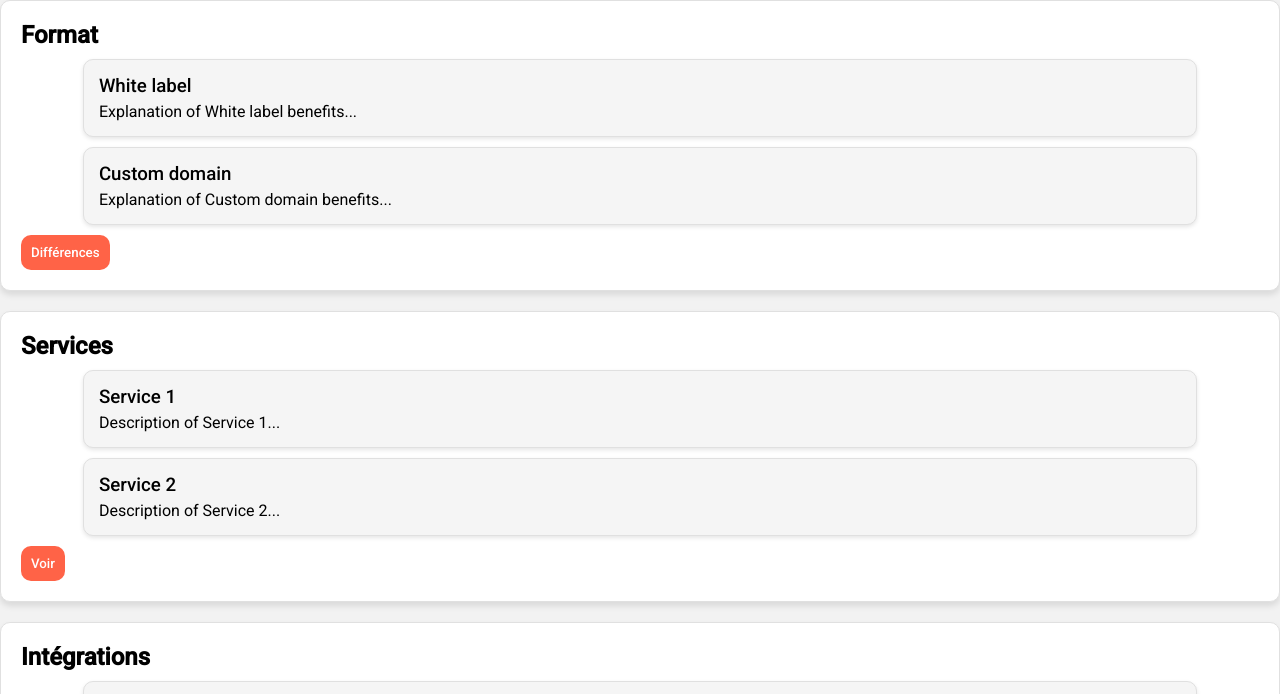
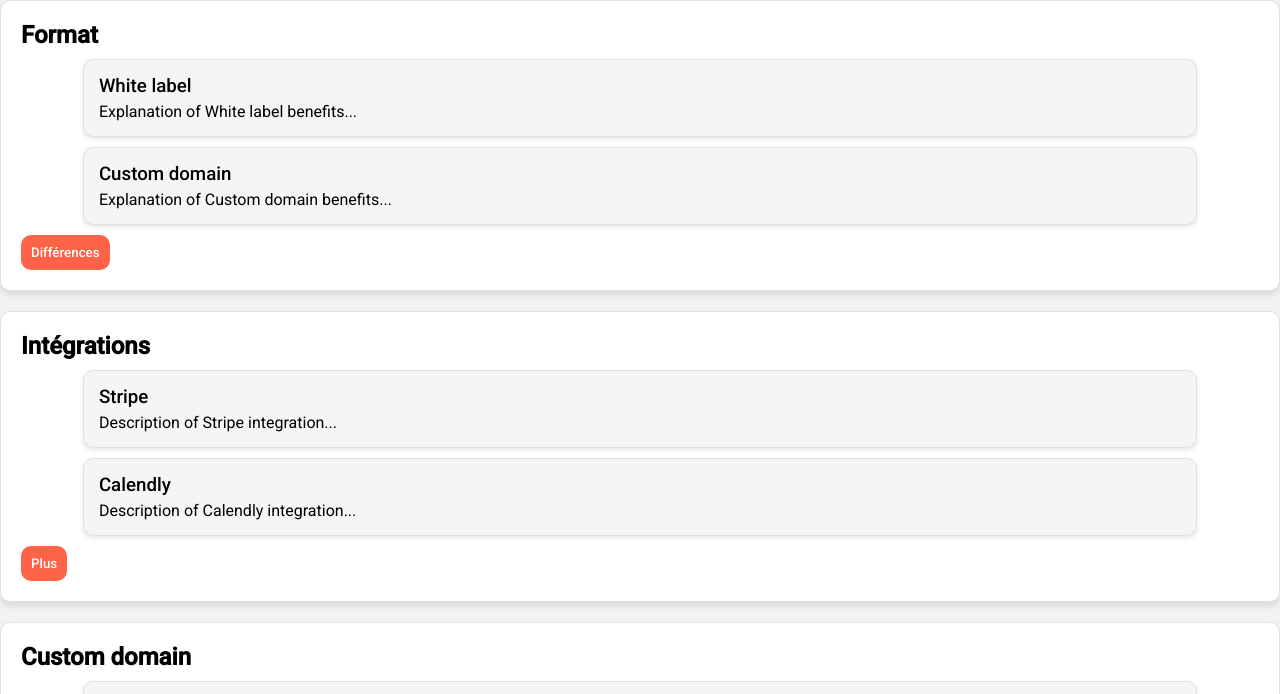
Before and after one commit to CookieStudioCanada/Webgig, a plain HTML site: page services.html in a window 1280 px wide. Shown: the part 58-752 px from the top of the page. Drawn offline with Linux system fonts and the light colour scheme.

Commit message:
Update services.html

```diff
--- a/services.html
+++ b/services.html
@@ -50,20 +50,6 @@
 
     <div class="scroll-indicator">
         <i class="arrow-down"></i>
-    </div>
-
-    <div class="section">
-        <h2>Services</h2>
-        <div class="subsection">
-            <h3>Service 1</h3>
-            <p>Description of Service 1...</p>
-        </div>
-        <div class="subsection">
-            <h3>Service 2</h3>
-            <p>Description of Service 2...</p>
-        </div>
-        <!-- Add more services as needed -->
-        <button onclick="openModal('services')">Voir</button>
     </div>
 
     <div class="section">
```
